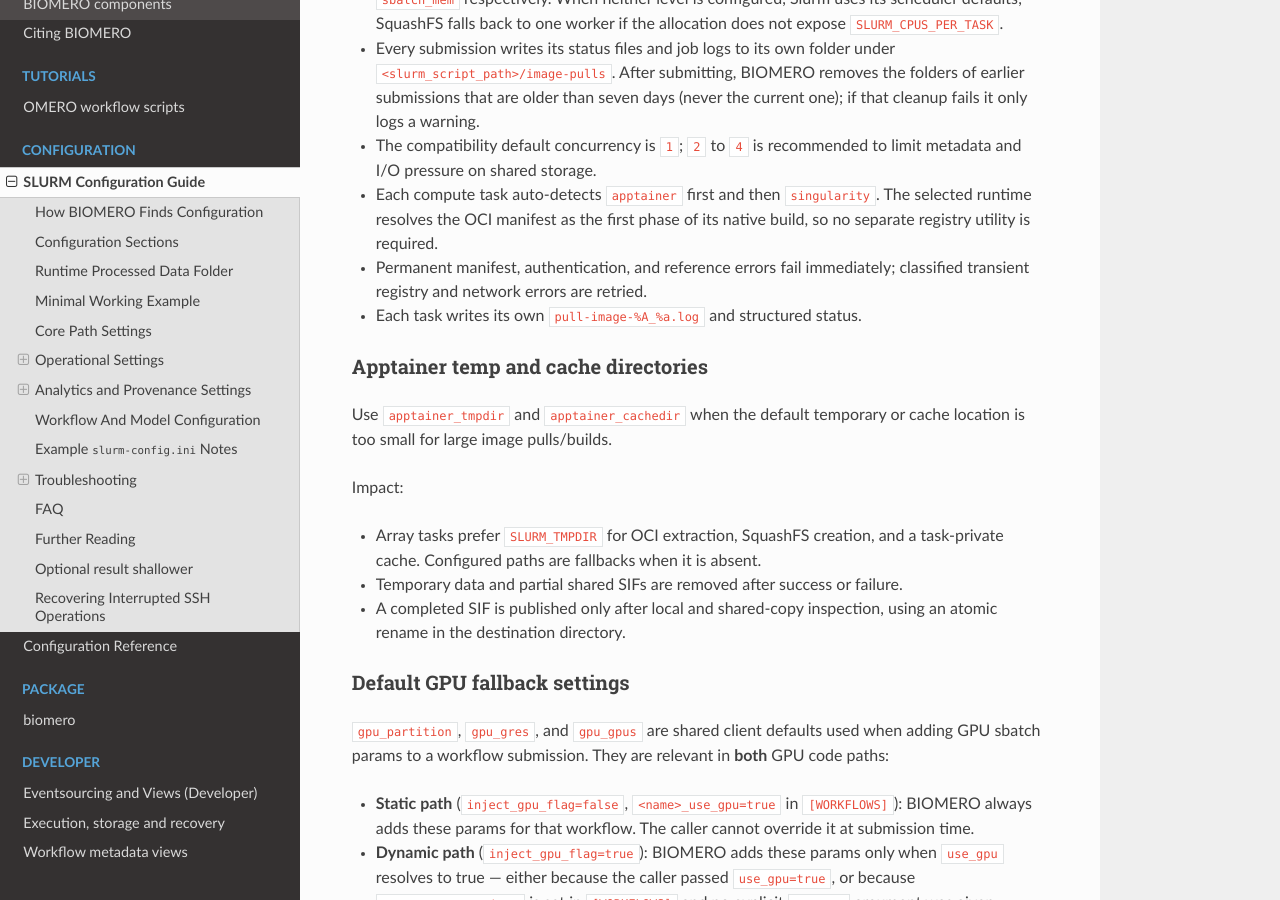
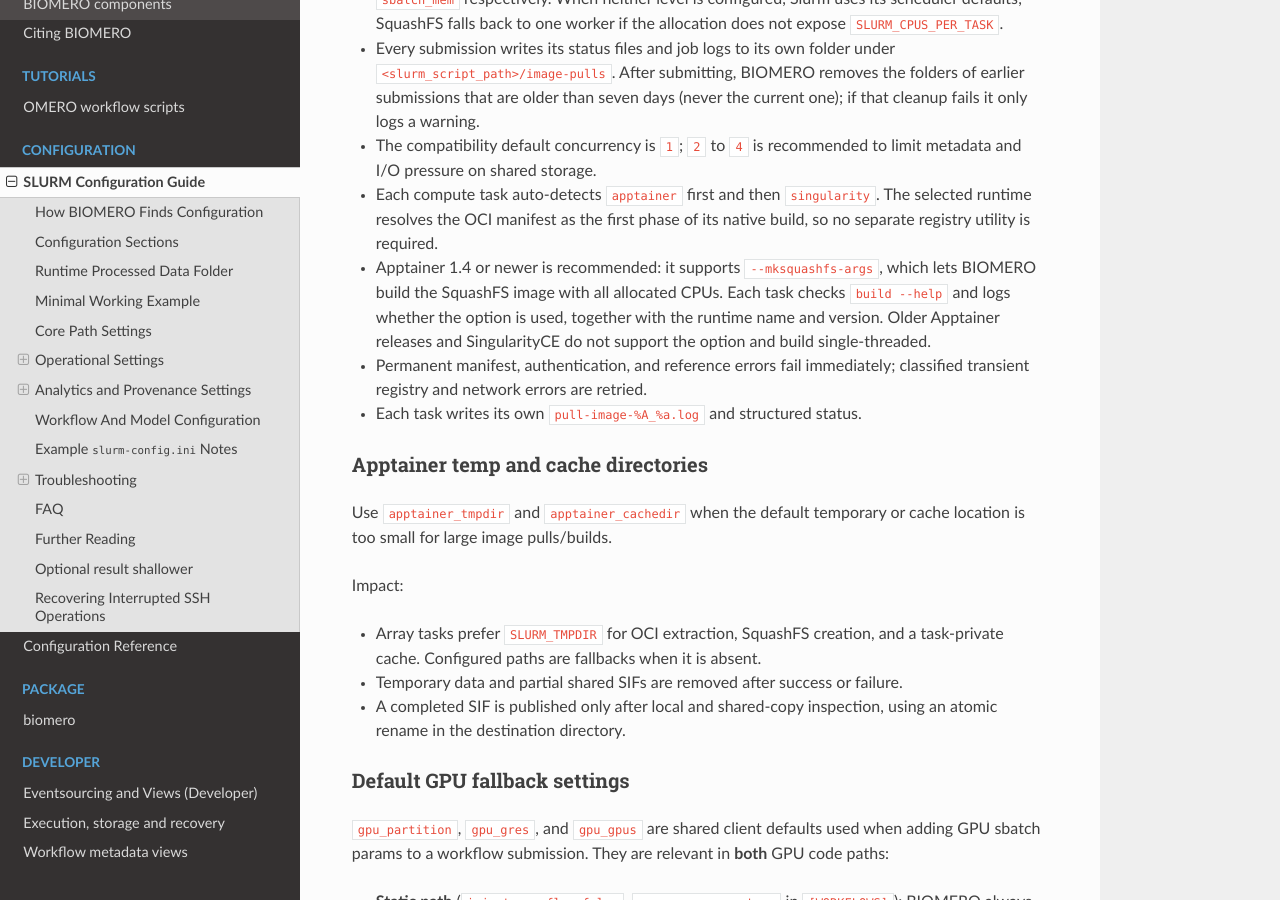
Before and after one commit to NL-BioImaging/biomero, a Sphinx documentation site: the page built from docs/slurm-configuration.rst, in a window 1280 px wide and 900 px high, scrolled down 6235 px. Built offline with Sphinx 7.4.7 and the Read the Docs theme 3.1.0, drawn with Linux system fonts in a browser that asks for light colours; pages that are not in the unit, such as notebooks, are missing from menus.

Commit message:
Make image pull script work on runtimes without --mksquashfs-args (#121)
* Make the image pull script work without --mksquashfs-args

Only Apptainer 1.4+ supports --mksquashfs-args; older Apptainer and
SingularityCE reject it, so every sbatch image pull failed. Check
'build --help' once, pass the option only when listed, and log the decision
with runtime name and version.

Co-Authored-By: Claude Sonnet 5.5 <noreply@anthropic.com>

* Fix empty-array expansion on bash < 4.4 and run the pull test on bash 4.2

Expanding an empty mksquashfs_args array under set -u fails on bash 4.2
(CentOS 7), which broke exactly the runtimes without --mksquashfs-args.
Use the ${arr[@]+...} form, run the integration test in a centos:7
container in CI, and tidy the continuation lines of the legacy test case.

Co-Authored-By: Claude Sonnet 5.5 <noreply@anthropic.com>

---------

Co-authored-by: Claude Sonnet 5.5 <noreply@anthropic.com>

```diff
--- a/docs/slurm-configuration.rst
+++ b/docs/slurm-configuration.rst
@@ -273,6 +273,11 @@ Impact:
 * Each compute task auto-detects ``apptainer`` first and then ``singularity``.
   The selected runtime resolves the OCI manifest as the first phase of its
   native build, so no separate registry utility is required.
+* Apptainer 1.4 or newer is recommended: it supports ``--mksquashfs-args``,
+  which lets BIOMERO build the SquashFS image with all allocated CPUs. Each
+  task checks ``build --help`` and logs whether the option is used, together
+  with the runtime name and version. Older Apptainer releases and
+  SingularityCE do not support the option and build single-threaded.
 * Permanent manifest, authentication, and reference errors fail immediately;
   classified transient registry and network errors are retried.
 * Each task writes its own ``pull-image-%A_%a.log`` and structured status.
```
Also changed, not shown: 3 other files.
